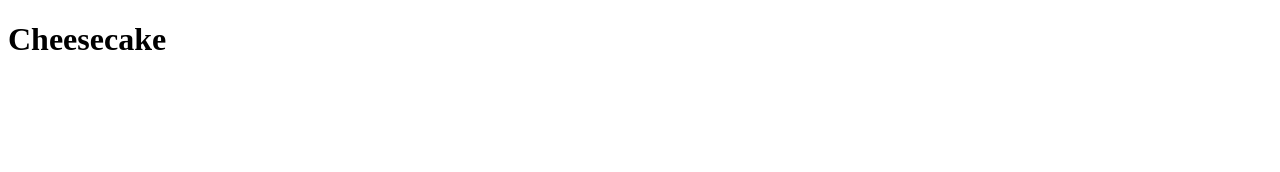
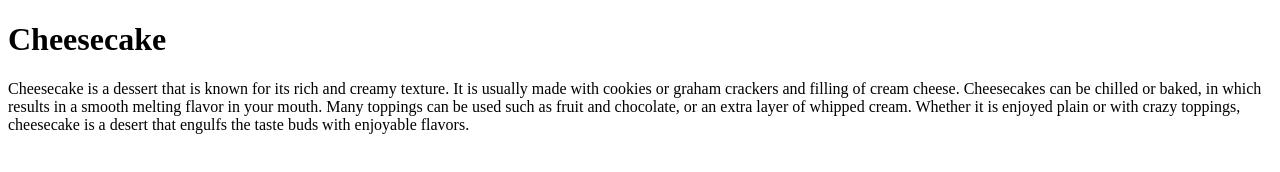
Before and after one commit to Fospx/odin-recipesMP, a plain HTML site: page recipe/cheesecake.html in a window 1280 px wide. Drawn offline with Linux system fonts and the light colour scheme.

Commit message:
paragraph description
added a description of cheesecake

```diff
--- a/recipe/cheesecake.html
+++ b/recipe/cheesecake.html
@@ -7,6 +7,12 @@
 </head>
 <body>
     <h1>Cheesecake</h1>
+    <p>Cheesecake is a dessert that is known for its rich and creamy texture. It is usually
+        made with cookies or graham crackers and filling of cream cheese. Cheesecakes can be
+        chilled or baked, in which results in a smooth melting flavor in your mouth. Many toppings
+        can be used such as fruit and chocolate, or an extra layer of whipped cream. Whether it is enjoyed plain or with crazy toppings,
+        cheesecake is a desert that engulfs the taste buds with enjoyable flavors.
+    </p>
 
 </body>
 </html>
```
